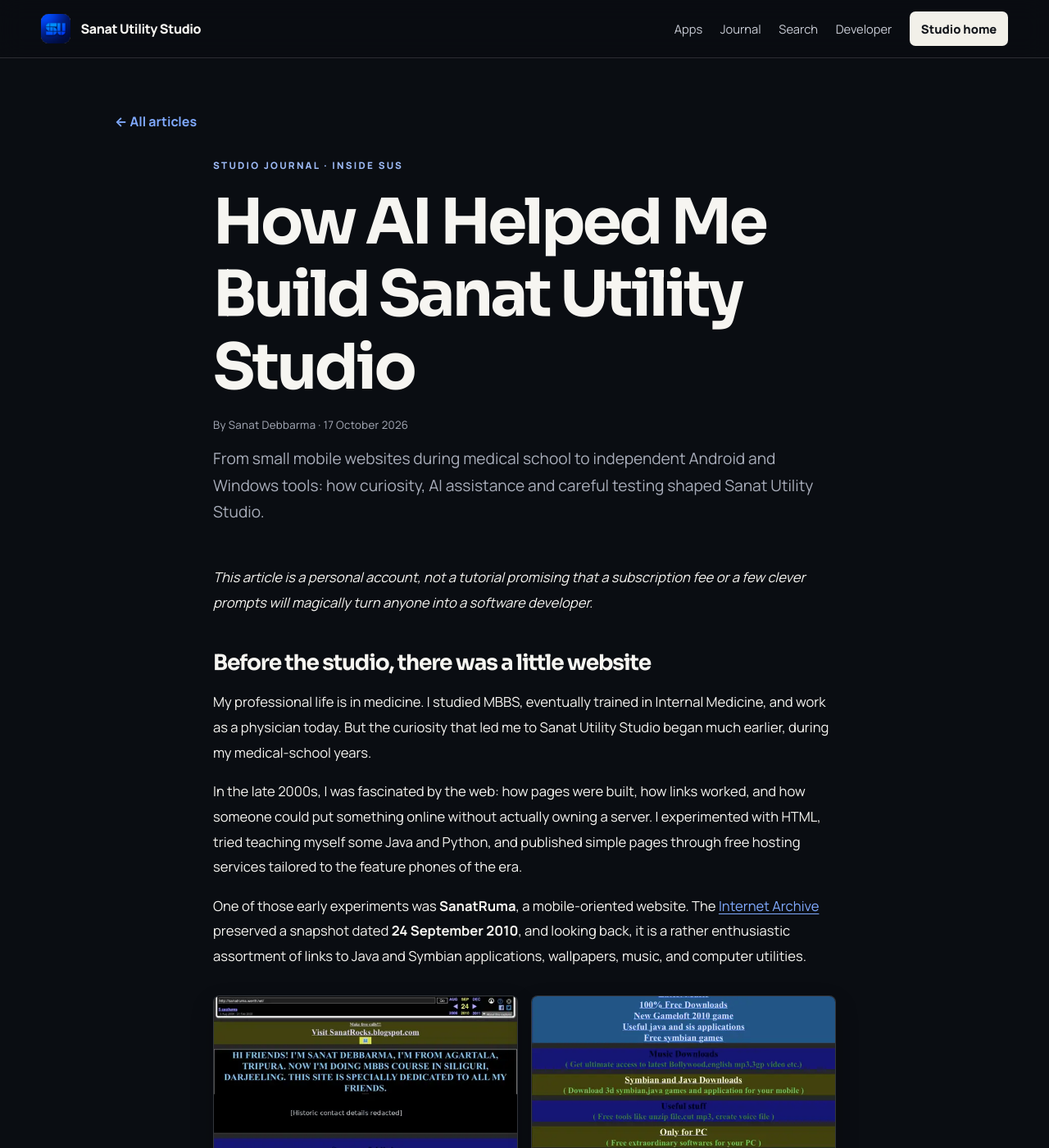
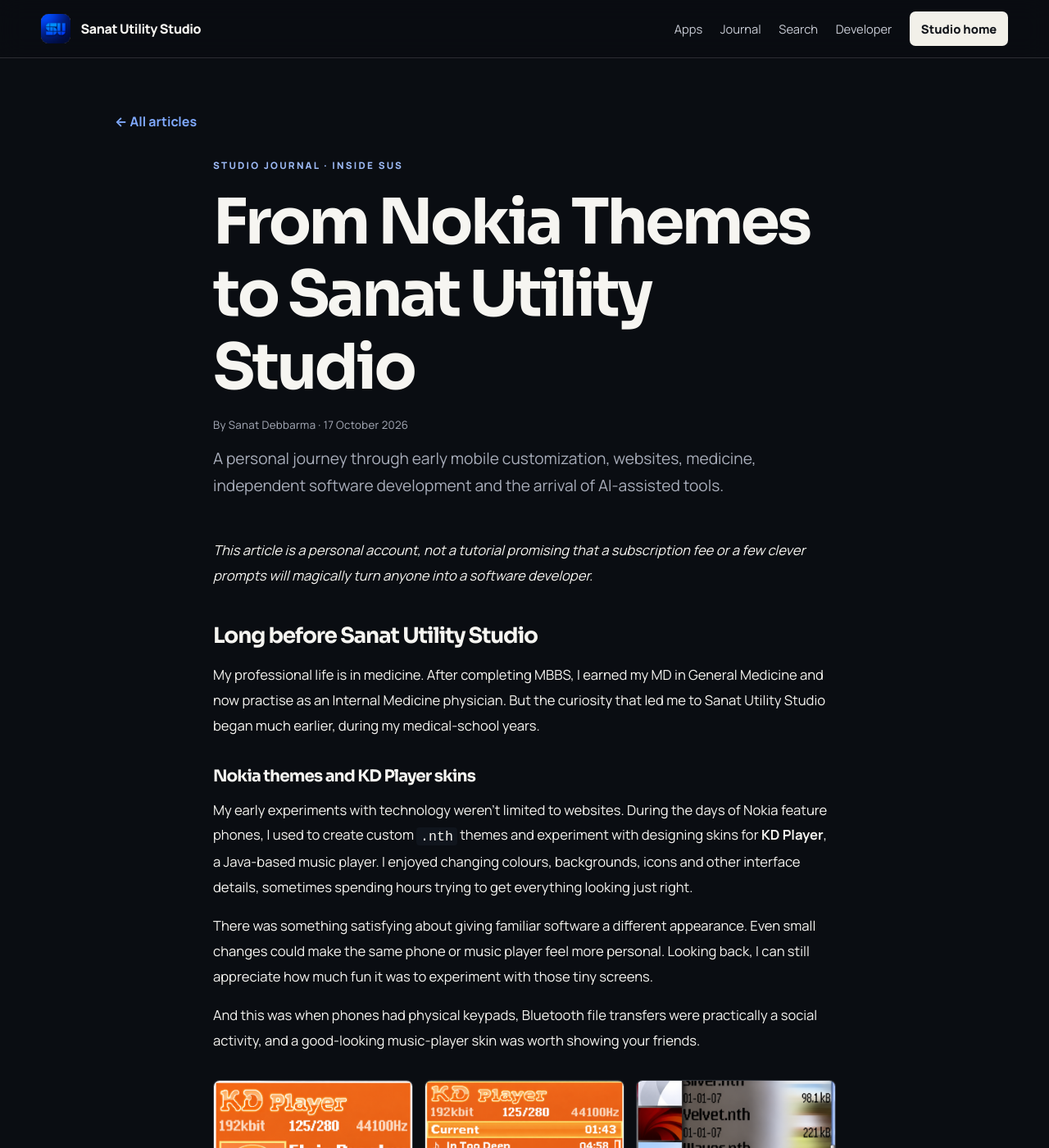
Before and after one commit to sanatutilitystudio/sanatutilitystudio.github.io, a Jekyll site: the page built from _posts/2026-10-17-how-ai-helped-me-build-sanat-utility-studio.md, in a window 1280 px wide and 1400 px high. Shown: the whole window at 82% size. Built offline with Jekyll 4.4.1, drawn with Linux system fonts in a browser that asks for light colours; some of the changed text lies outside the part shown.

Commit message:
Publish revised pilot story and About page improvements
* Add Nokia theme and KD Player chapter to pilot article

* Enable temporary editorial preview artifact for retro mobile article

* Clarify article heading hierarchy and early development timeline

* Align editorial heading validation with revised article

* Editorial: retitle pilot story to From Nokia Themes to Sanat Utility Studio

* Update published article title and homepage checks

* Clarify MD General Medicine qualification in founder story

* Editorial: tighten developer sub-lede

* Improve mobile spacing between developer CTAs

---------

Co-authored-by: Sanat <doc.sanatdb@gmail.com>

```diff
--- a/_posts/2026-10-17-how-ai-helped-me-build-sanat-utility-studio.md
+++ b/_posts/2026-10-17-how-ai-helped-me-build-sanat-utility-studio.md
@@ -1,8 +1,8 @@
 ---
 layout: post
-title: "How AI Helped Me Build Sanat Utility Studio"
+title: "From Nokia Themes to Sanat Utility Studio"
 date: 2026-10-17 10:46:00 +0530
-description: "From small mobile websites during medical school to independent Android and Windows tools: how curiosity, AI assistance and careful testing shaped Sanat Utility Studio."
+description: "A personal journey through early mobile customization, websites, medicine, independent software development and the arrival of AI-assisted tools."
 categories: [inside-sus]
 tags: [independent-development, ai-assisted-development, early-web]
 author: "Sanat Debbarma"
@@ -12,9 +12,30 @@
 
 *This article is a personal account, not a tutorial promising that a subscription fee or a few clever prompts will magically turn anyone into a software developer.*
 
-## Before the studio, there was a little website
+## Long before Sanat Utility Studio
 
-My professional life is in medicine. I studied MBBS, eventually trained in Internal Medicine, and work as a physician today. But the curiosity that led me to Sanat Utility Studio began much earlier, during my medical-school years.
+My professional life is in medicine. After completing MBBS, I earned my MD in General Medicine and now practise as an Internal Medicine physician. But the curiosity that led me to Sanat Utility Studio began much earlier, during my medical-school years.
+
+### Nokia themes and KD Player skins
+
+My early experiments with technology weren't limited to websites. During the days of Nokia feature phones, I used to create custom `.nth` themes and experiment with designing skins for **KD Player**, a Java-based music player. I enjoyed changing colours, backgrounds, icons and other interface details, sometimes spending hours trying to get everything looking just right.
+
+There was something satisfying about giving familiar software a different appearance. Even small changes could make the same phone or music player feel more personal. Looking back, I can still appreciate how much fun it was to experiment with those tiny screens.
+
+And this was when phones had physical keypads, Bluetooth file transfers were practically a social activity, and a good-looking music-player skin was worth showing your friends.
+
+<figure class="journal-archive-gallery journal-retro-gallery" aria-label="Representative examples of early KD Player and Nokia feature-phone interfaces">
+  <div class="journal-retro-grid">
+    <img src="/assets/kd-player-playback-representative.webp" width="1122" height="1402" loading="lazy" decoding="async" alt="Illustrative orange KD Player playback interface from the Java mobile-phone era.">
+    <img src="/assets/kd-player-playlist-representative.webp" width="1122" height="1402" loading="lazy" decoding="async" alt="Illustrative orange KD Player music playlist from the Java mobile-phone era.">
+    <img src="/assets/nokia-nth-themes-representative.webp" width="1086" height="1448" loading="lazy" decoding="async" alt="Illustrative Nokia theme selection screen with .nth theme files.">
+  </div>
+  <figcaption>Representative illustrations of KD Player and Nokia .nth theme interfaces from the feature-phone era. They are not surviving screenshots of my original themes or player skins.</figcaption>
+</figure>
+
+### From mobile screens to the web
+
+That interest in customizing software eventually drew me toward building things on the web.
 
 In the late 2000s, I was fascinated by the web: how pages were built, how links worked, and how someone could put something online without actually owning a server. I experimented with HTML, tried teaching myself some Java and Python, and published simple pages through free hosting services tailored to the feature phones of the era.
 
--- a/about-developer.css
+++ b/about-developer.css
@@ -29,5 +29,5 @@
 .developer-contact-links a:hover,.developer-contact-links a:focus-visible{border-color:var(--accent);color:var(--accent)}
 .developer-prose a{color:var(--accent);text-decoration:underline;text-underline-offset:3px}
 @media(max-width:800px){.developer-hero{grid-template-columns:1fr;padding-bottom:3rem}.developer-portrait{max-width:300px;justify-self:start}.developer-story,.developer-path,.developer-approach{grid-template-columns:1fr;gap:1.25rem;padding-top:3rem;padding-bottom:3rem}.developer-contact{grid-template-columns:1fr}}
-@media(max-width:480px){.developer-hero{padding-top:2.4rem}.developer-hero h1{font-size:clamp(2.35rem,10vw,3.1rem)}.developer-portrait{max-width:270px}.developer-timeline li{grid-template-columns:1fr;gap:.4rem}.developer-era{margin-bottom:0}.developer-contact{padding:1.4rem}.developer-intro{font-size:1.05rem}}
+@media(max-width:480px){.developer-actions{column-gap:.75rem;row-gap:1rem}.developer-hero{padding-top:2.4rem}.developer-hero h1{font-size:clamp(2.35rem,10vw,3.1rem)}.developer-portrait{max-width:270px}.developer-timeline li{grid-template-columns:1fr;gap:.4rem}.developer-era{margin-bottom:0}.developer-contact{padding:1.4rem}.developer-intro{font-size:1.05rem}}
 @media(prefers-reduced-motion:reduce){.developer-contact-links a{transition:none}}
--- a/about-developer/index.html
+++ b/about-developer/index.html
@@ -12,7 +12,7 @@
     <p class="eyebrow">Behind the studio</p>
     <h1 id="developer-title">A physician by profession.<br><span>A creator by curiosity.</span></h1>
     <p class="developer-intro">I'm Sanat Debbarma, a physician specializing in Internal Medicine and the independent developer behind Sanat Utility Studio.</p>
-    <p class="developer-lede">Medicine is my profession. Building things with computers has been a parallel curiosity for much longer than the current wave of AI tools.</p>
+    <p class="developer-lede">Medicine is my day-to-day career; building things with code has been a parallel obsession since long before the current AI wave.</p>
     <div class="developer-actions">
       <a class="button" href="/#products">Explore the apps</a>
       <a class="button button-secondary" href="/blog/">Read the journal</a>
--- a/journal.css
+++ b/journal.css
@@ -67,3 +67,10 @@
 .journal-home .journal-card .journal-kicker { color: var(--muted); }
 .journal-home .journal-toolbar > a { color: #315fae; }
 .journal-home .journal-home-intro { color: var(--muted-dark); max-width: 760px; margin: 0 0 1.8rem; line-height: 1.7; font-size: 1rem; }
+
+/* Feature-phone era illustrations in the first studio article. */
+.journal-retro-gallery { max-width: 930px; }
+.journal-retro-grid { display: grid; grid-template-columns: repeat(3, minmax(0, 1fr)); gap: .85rem; align-items: start; }
+.journal-retro-grid img { display: block; width: 100%; height: auto; margin: 0; border: 1px solid var(--line); border-radius: 8px; background: #10151d; }
+@media (max-width: 650px) { .journal-retro-grid { grid-template-columns: repeat(2, minmax(0, 1fr)); } }
+@media (max-width: 420px) { .journal-retro-grid { grid-template-columns: 1fr; max-width: 290px; margin-inline: auto; } }
```
Also changed, not shown: scripts/validate_site.py (+16 -2 lines), .github/workflows/jekyll-phase1-check.yml, assets/kd-player-playback-representative.webp (added), assets/kd-player-playlist-representative.webp (added), assets/nokia-nth-themes-representative.webp (added).
